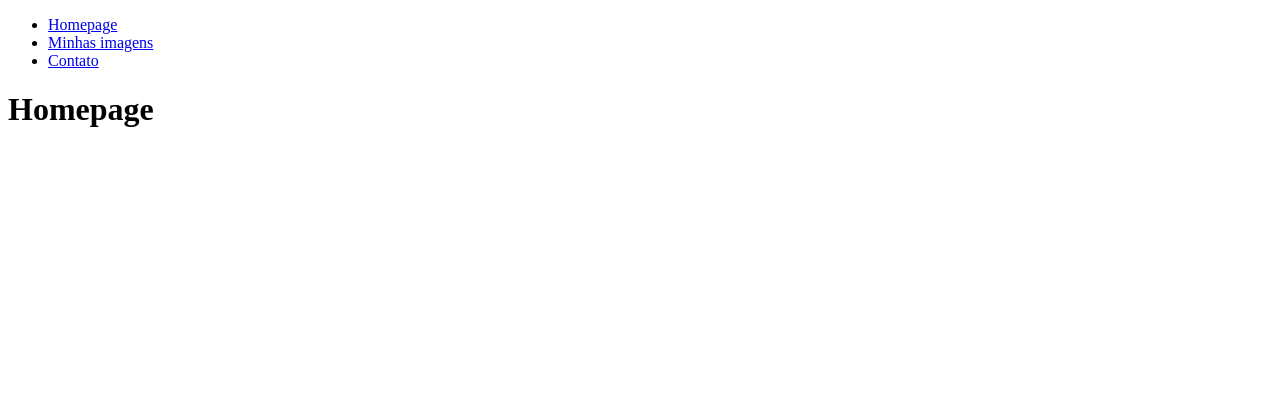
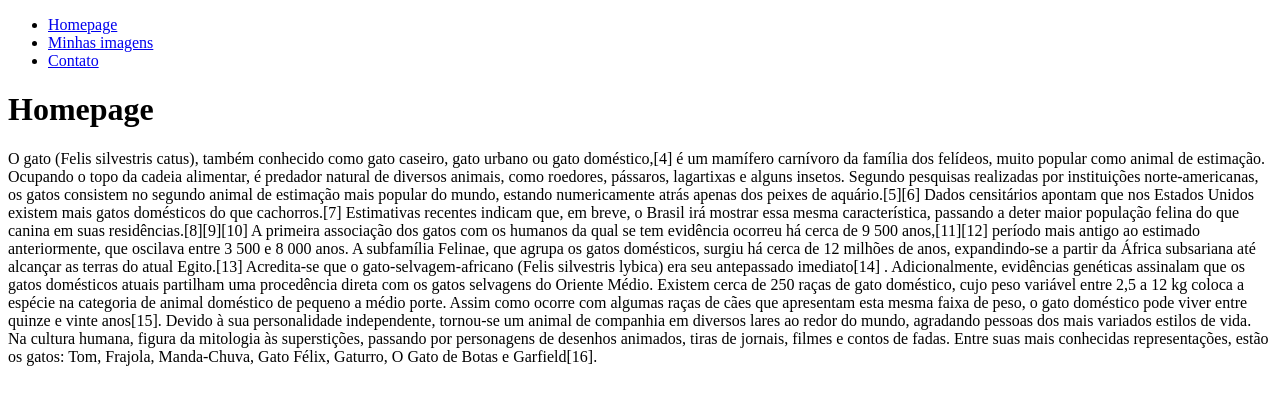
Before and after one commit to roger607/ProjetoEstudoWeb, a plain HTML site: page exercicio_css/index.html in a window 1280 px wide. Drawn offline with Linux system fonts and the light colour scheme.

Commit message:
Resultado iniciante 0.1

```diff
--- a/exercicio_css/index.html
+++ b/exercicio_css/index.html
@@ -23,7 +23,15 @@
 
 
     <h1>Homepage</h1>
-    <p></p>
+    <p>O gato (Felis silvestris catus), também conhecido como gato caseiro, gato urbano ou gato doméstico,[4] é um mamífero carnívoro da família dos felídeos, muito popular como animal de estimação. Ocupando o topo da cadeia alimentar, é predador natural de diversos animais, como roedores, pássaros, lagartixas e alguns insetos. Segundo pesquisas realizadas por instituições norte-americanas, os gatos consistem no segundo animal de estimação mais popular do mundo, estando numericamente atrás apenas dos peixes de aquário.[5][6]
+
+        Dados censitários apontam que nos Estados Unidos existem mais gatos domésticos do que cachorros.[7] Estimativas recentes indicam que, em breve, o Brasil irá mostrar essa mesma característica, passando a deter maior população felina do que canina em suas residências.[8][9][10]
+
+        A primeira associação dos gatos com os humanos da qual se tem evidência ocorreu há cerca de 9 500 anos,[11][12] período mais antigo ao estimado anteriormente, que oscilava entre 3 500 e 8 000 anos. A subfamília Felinae, que agrupa os gatos domésticos, surgiu há cerca de 12 milhões de anos, expandindo-se a partir da África subsariana até alcançar as terras do atual Egito.[13] Acredita-se que o gato-selvagem-africano (Felis silvestris lybica) era seu antepassado imediato[14] . Adicionalmente, evidências genéticas assinalam que os gatos domésticos atuais partilham uma procedência direta com os gatos selvagens do Oriente Médio.
+
+        Existem cerca de 250 raças de gato doméstico, cujo peso variável entre 2,5 a 12 kg coloca a espécie na categoria de animal doméstico de pequeno a médio porte. Assim como ocorre com algumas raças de cães que apresentam esta mesma faixa de peso, o gato doméstico pode viver entre quinze e vinte anos[15].
+
+        Devido à sua personalidade independente, tornou-se um animal de companhia em diversos lares ao redor do mundo, agradando pessoas dos mais variados estilos de vida. Na cultura humana, figura da mitologia às superstições, passando por personagens de desenhos animados, tiras de jornais, filmes e contos de fadas. Entre suas mais conhecidas representações, estão os gatos: Tom, Frajola, Manda-Chuva, Gato Félix, Gaturro, O Gato de Botas e Garfield[16].</p>
 
 </body>
 
```
